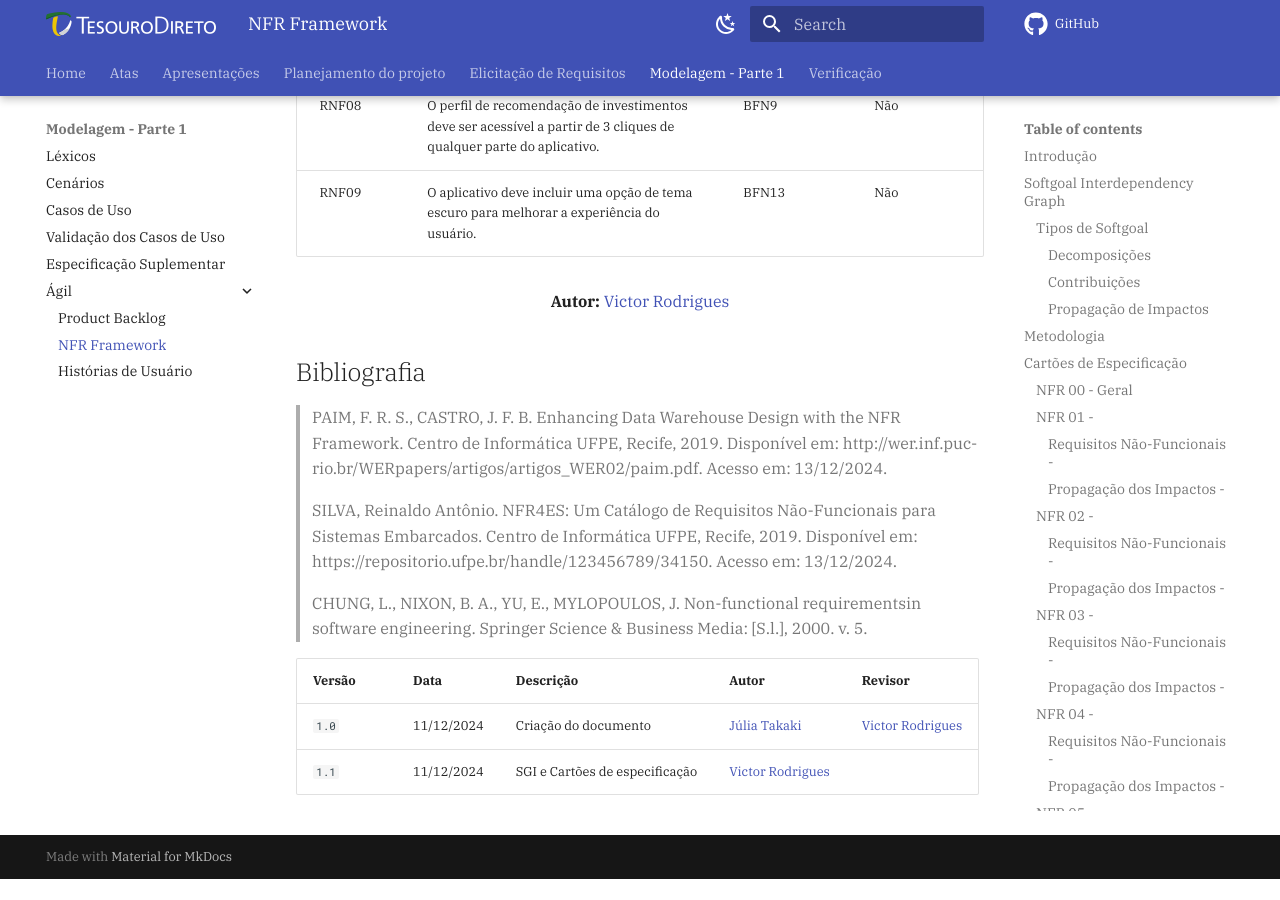
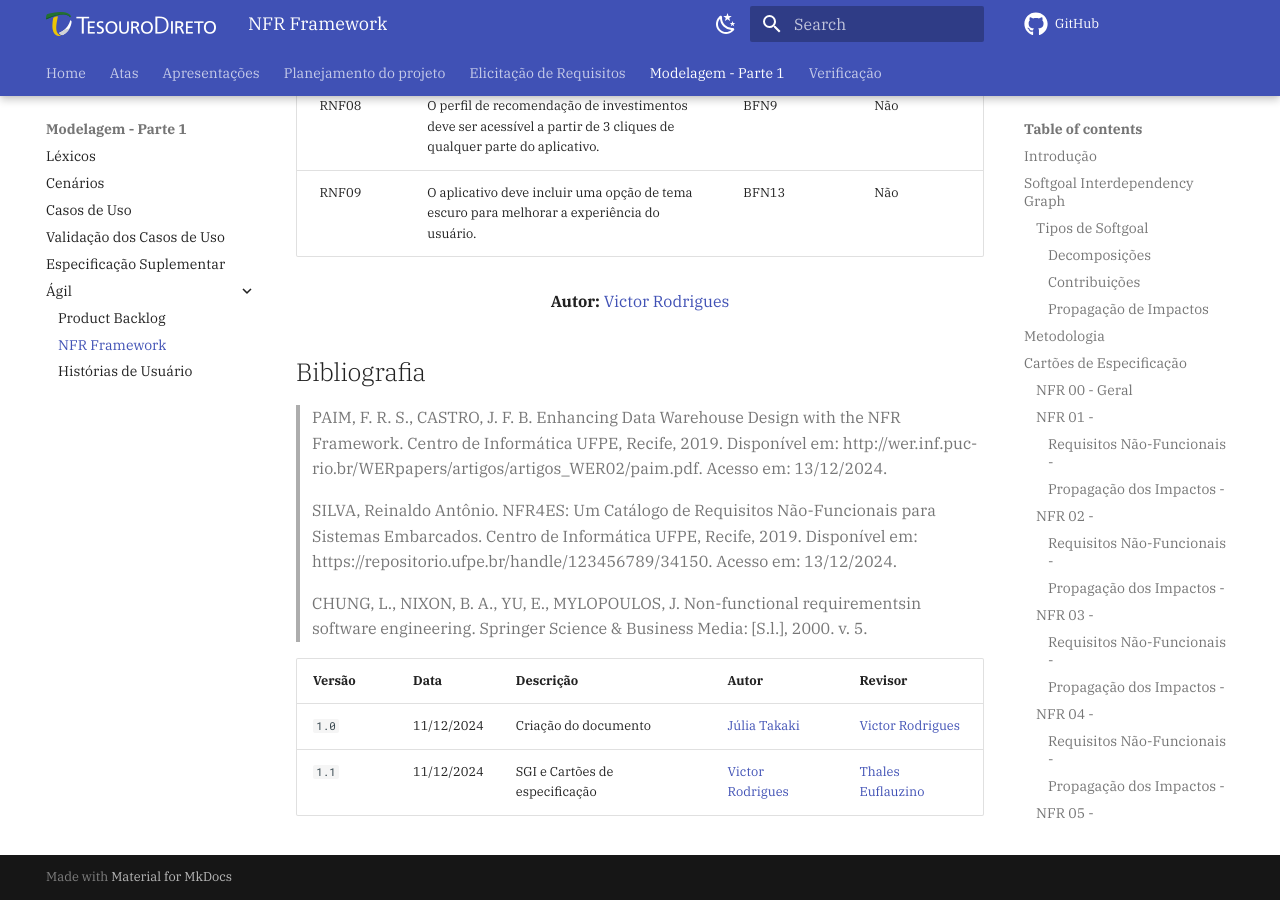
Before and after one commit to Requisitos-de-Software/2024.2-Grupo05, an MkDocs documentation site: the page built from docs/modelagem-pt2/nfr_framework.md, in a window 1280 px wide and 900 px high, scrolled down 4898 px. Built offline with MkDocs 1.6.1 and Material for MkDocs 9.7.7, drawn with Linux system fonts in a browser that asks for light colours; comment, search, counter and statistics services are not loaded; before the commit the page ends 5777 px from its top, so only the background shows below that.

Commit message:
Update nfr_framework.md

```diff
--- a/docs/modelagem-pt2/nfr_framework.md
+++ b/docs/modelagem-pt2/nfr_framework.md
@@ -233,4 +233,4 @@ A Tabela X a seguir lista os Requisitos utilizados para a criação do NFR Frame
 | Versão | Data       | Descrição | Autor     |       Revisor         |
 | ------ | ---------- | --------- | --------- | --------------------- |
 | `1.0` | 11/12/2024  | Criação do documento | [Júlia Takaki](https://github.com/juliatakaki) | [Victor Rodrigues](https://github.com/ViictorHugoo) |
-| `1.1` | 11/12/2024  | SGI e Cartões de especificação | [Victor Rodrigues](https://github.com/ViictorHugoo) | |
+| `1.1` | 11/12/2024  | SGI e Cartões de especificação | [Victor Rodrigues](https://github.com/ViictorHugoo) | [Thales Euflauzino](https://github.com/thaleseuflauzino)|
```
